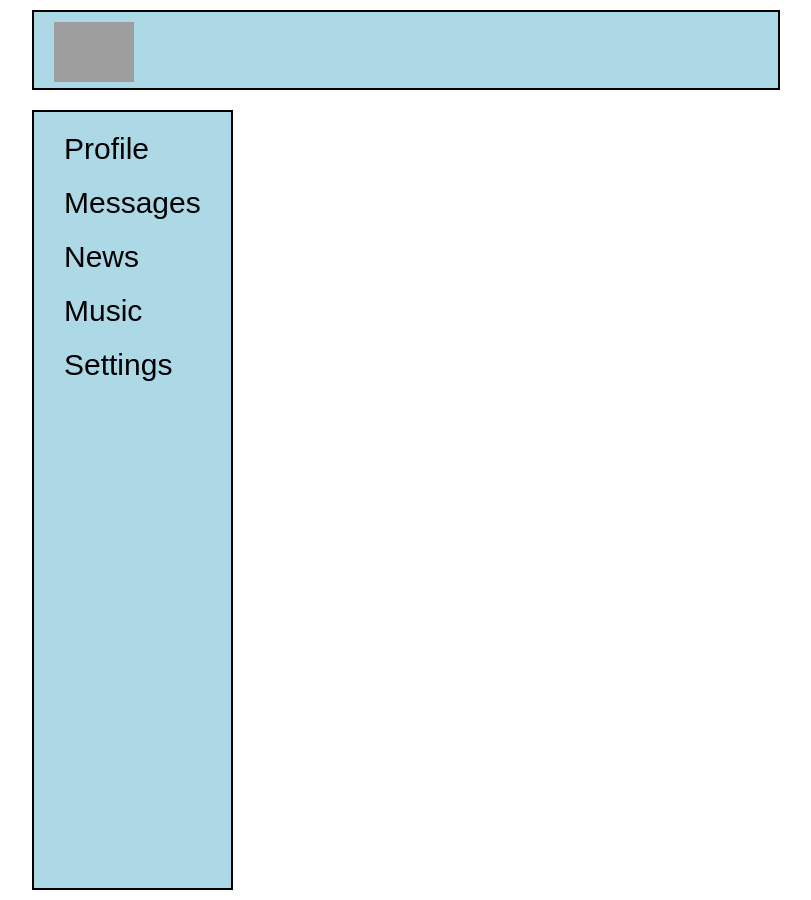
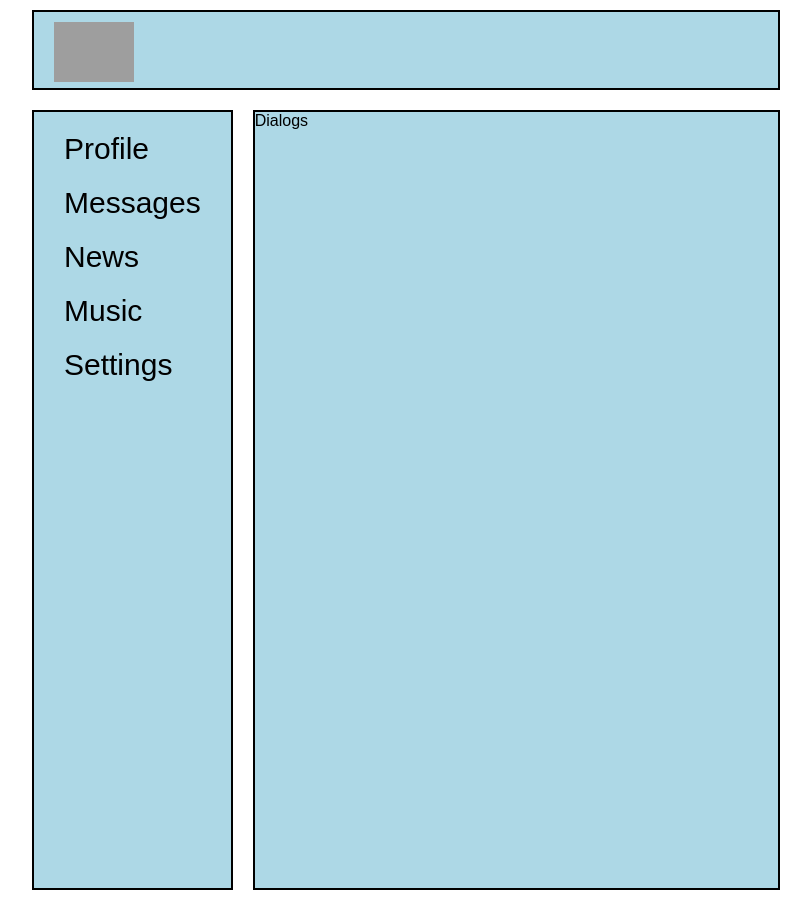
Before and after one commit to MegaVerkruzo/MegaVerkruzo.github.io, a React (Create React App) app: page / in a window 1280 px wide. Shown: the whole page, without its empty margins (234-1045 px from the left). Built offline with nearby package versions, Linux system fonts and the light colour scheme; grey boxes are pictures that could not be loaded.

Commit message:
+ dialogs.css

```diff
--- a/src/App.js
+++ b/src/App.js
@@ -4,13 +4,16 @@
 import Header from "./components/Header/Header.js";
 import Navbar from "./components/Navbar/Navbar.js";
 import Profile from "./components/Profile/Profile.js";
+import Dialogs from "./components/Dialogs/Dialogs";
 
 const App = () => {
   return (
     <div className='app-wrapper'>
         <Header />
         <Navbar />
-
+        <div className="app-wrapper-content block">
+            <Dialogs />
+        </div>
         {/*<Profile />*/}
     </div>
   );
--- a/src/components/App.css
+++ b/src/components/App.css
@@ -7,6 +7,7 @@
   border: black 2px solid;
   margin: 10px;
 }
+
 
 .block_up {
   border-top: 2px solid black;
@@ -36,3 +37,7 @@
   grid-template-rows: 1fr 8fr;
   grid-template-columns: 2fr 10fr;
 }
+
+.app-wrapper-content {
+  grid-area: c;
+}
--- a/src/components/Dialogs/Dialogs.js
+++ b/src/components/Dialogs/Dialogs.js
@@ -1,7 +1,7 @@
 const Dialogs = () => {
     return (
         <div>
-
+            Dialogs
         </div>
     );
 }
--- a/src/components/Profile/Profile.css
+++ b/src/components/Profile/Profile.css
@@ -1,6 +1,4 @@
-.content {
-    grid-area: c;
-}
+
 
 #wall {
     width: 100%;
--- a/src/components/Profile/Profile.js
+++ b/src/components/Profile/Profile.js
@@ -5,7 +5,7 @@
 
 const Profile = () => {
     return (
-        <div className='content block'>
+        <div className='content'>
             <div>
                 <img id="wall" src="http://elitefon.ru/pic/201302/1920x1080/elitefon.ru-32867.jpg"></img>
             </div>
```
Also changed, not shown: src/components/Dialogs/Dialogs.module.css (added).
